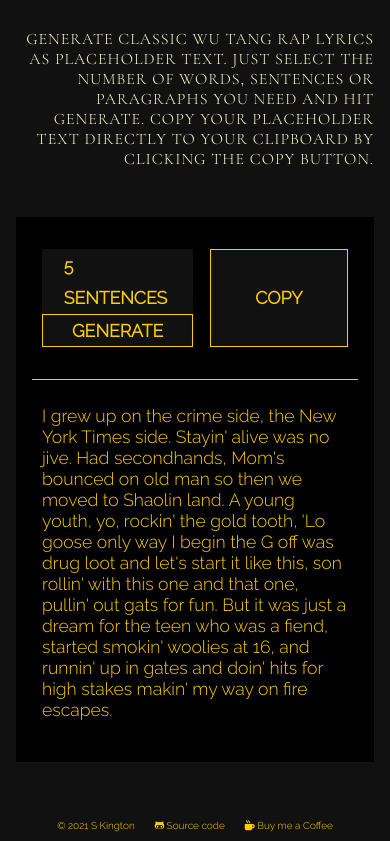
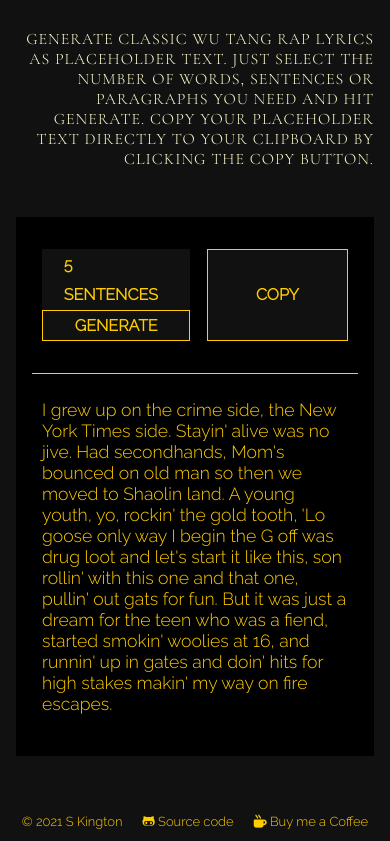
Before and after one commit to s-kngstn/wu-loremipsum, a website: page index.html in a window 390 px wide. Shown: the part 305-1146 px from the top of the page. Drawn offline with nearby package versions, Linux system fonts and the light colour scheme.

Commit message:
Modified input text size at media query

```diff
--- a/style.css
+++ b/style.css
@@ -259,7 +259,7 @@
 
   .input,
   .btn {
-    font-size: 1.1rem;
+    font-size: 1rem;
     padding: 0.3rem 1.3rem;
     width: 90%;
   }
@@ -276,11 +276,7 @@
     font-size: 1rem;
   }
 
-  .footer-nav {
-    font-size: 10px;
-  }
-
-   .footer {
+  .footer {
     padding-top: 3rem;
   }
 }
```
